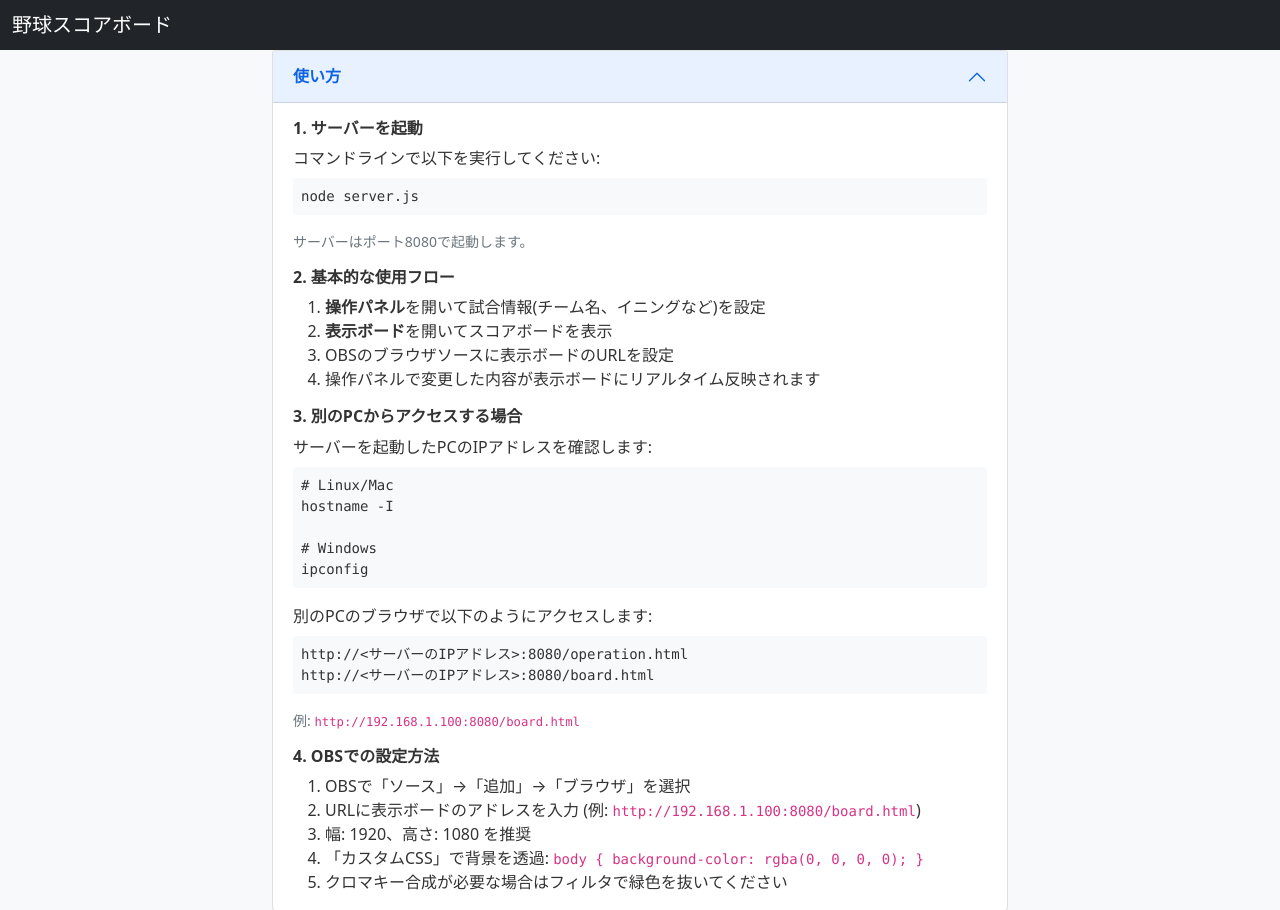
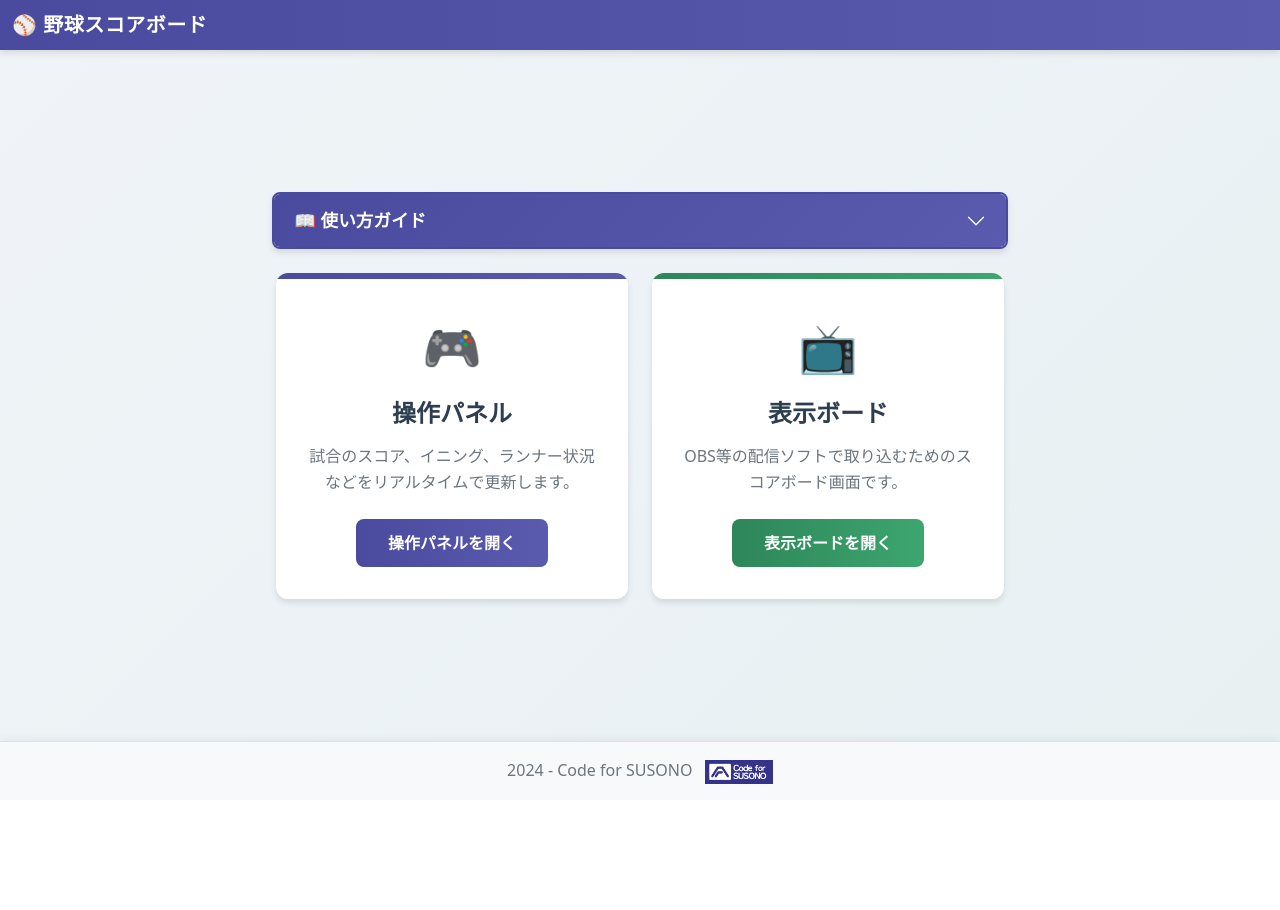
Before and after one commit to CodeforSusono/baseball_broadcast_board, a website: page index.html in a window 1280 px wide. Shown: the top 910 px of the page. After the commit the page ends 800 px from the top, so only its background shows below. Drawn offline with Linux system fonts and the light colour scheme.

Commit message:
Revised index.html page

```diff
--- a/index.html
+++ b/index.html
@@ -8,27 +8,228 @@
   <link rel="stylesheet" href="css/bootstrap.min.css" />
   <link rel="stylesheet" href="css/main.css" />
   <style>
+    /* CSS Variables for Color Scheme */
+    :root {
+      --primary-color: #4a4a9f;      /* Code for SUSONO Purple */
+      --secondary-color: #2d8659;     /* Baseball Field Green */
+      --accent-color: #ff6b35;        /* Accent Orange */
+      --light-bg: #f0f4f8;            /* Light Background */
+      --card-shadow: 0 4px 6px rgba(0, 0, 0, 0.1);
+      --card-shadow-hover: 0 12px 24px rgba(0, 0, 0, 0.15);
+    }
+
     html, body {
       height: 100%;
     }
+
     body {
       display: flex;
       flex-direction: column;
-      background-color: #f8f9fa; /* ページ全体に薄いグレーの背景色を設定 */
+      background: linear-gradient(135deg, #f0f4f8 0%, #e8f0f2 100%);
+      animation: fadeIn 0.6s ease-in;
     }
+
+    @keyframes fadeIn {
+      from {
+        opacity: 0;
+        transform: translateY(20px);
+      }
+      to {
+        opacity: 1;
+        transform: translateY(0);
+      }
+    }
+
+    /* Navigation Bar */
+    .navbar {
+      background: linear-gradient(90deg, var(--primary-color) 0%, #5a5aaf 100%) !important;
+      box-shadow: 0 2px 8px rgba(0, 0, 0, 0.15);
+    }
+
+    .navbar-brand {
+      font-weight: 600;
+      letter-spacing: 0.5px;
+    }
+
+    /* Main Content */
     .main-content {
       flex: 1;
       display: flex;
       align-items: center;
       justify-content: center;
+      padding: 2rem 0;
     }
+
+    /* Accordion Styling */
+    .accordion-button {
+      background: linear-gradient(135deg, var(--primary-color) 0%, #5a5aaf 100%);
+      color: white;
+      font-weight: 600;
+      font-size: 1.1rem;
+      border: none;
+    }
+
+    .accordion-button:not(.collapsed) {
+      background: linear-gradient(135deg, var(--primary-color) 0%, #5a5aaf 100%);
+      color: white;
+      box-shadow: none;
+    }
+
+    .accordion-button:focus {
+      box-shadow: 0 0 0 0.25rem rgba(74, 74, 159, 0.25);
+      border-color: var(--primary-color);
+    }
+
+    .accordion-button::after {
+      filter: brightness(0) invert(1);
+    }
+
+    .accordion-item {
+      border: 2px solid var(--primary-color);
+      border-radius: 8px !important;
+      overflow: hidden;
+      box-shadow: var(--card-shadow);
+    }
+
+    .accordion-body {
+      background-color: #ffffff;
+      padding: 2rem;
+    }
+
+    .accordion-body h6 {
+      color: var(--primary-color);
+      margin-top: 1.5rem;
+    }
+
+    .accordion-body h6:first-child {
+      margin-top: 0;
+    }
+
+    .accordion-body pre {
+      background-color: #f8f9fa;
+      border-left: 4px solid var(--primary-color);
+      padding: 1rem;
+      border-radius: 4px;
+      font-family: 'Courier New', monospace;
+      font-size: 0.9rem;
+    }
+
+    .accordion-body code {
+      background-color: #e9ecef;
+      padding: 0.2rem 0.4rem;
+      border-radius: 3px;
+      font-family: 'Courier New', monospace;
+      color: #d63384;
+    }
+
+    .accordion-body pre code {
+      background-color: transparent;
+      padding: 0;
+      color: #212529;
+    }
+
+    /* Card Styling */
     .card {
-      width: 18rem;
-      border-width: 2px; /* 枠線を太くする */
+      width: 22rem;
+      border: none;
+      border-radius: 12px;
+      box-shadow: var(--card-shadow);
+      transition: all 0.3s ease;
+      overflow: hidden;
+      background: white;
     }
+
+    .card:hover {
+      transform: translateY(-8px);
+      box-shadow: var(--card-shadow-hover);
+    }
+
+    .card::before {
+      content: '';
+      display: block;
+      height: 6px;
+      width: 100%;
+    }
+
+    .card.card-primary::before {
+      background: linear-gradient(90deg, var(--primary-color) 0%, #5a5aaf 100%);
+    }
+
+    .card.card-secondary::before {
+      background: linear-gradient(90deg, var(--secondary-color) 0%, #3da66f 100%);
+    }
+
+    .card-body {
+      padding: 2rem;
+    }
+
+    .card-title {
+      font-size: 1.5rem;
+      font-weight: 700;
+      margin-bottom: 1rem;
+      color: #2c3e50;
+    }
+
+    .card-text {
+      color: #6c757d;
+      margin-bottom: 1.5rem;
+      line-height: 1.6;
+    }
+
+    .card-icon {
+      font-size: 3rem;
+      margin-bottom: 1rem;
+      display: block;
+    }
+
+    /* Button Styling */
+    .btn-primary {
+      background: linear-gradient(90deg, var(--primary-color) 0%, #5a5aaf 100%);
+      border: none;
+      padding: 0.75rem 2rem;
+      font-weight: 600;
+      border-radius: 8px;
+      transition: all 0.3s ease;
+    }
+
+    .btn-primary:hover {
+      background: linear-gradient(90deg, #3a3a8f 0%, #4a4a9f 100%);
+      transform: scale(1.05);
+    }
+
+    .btn-secondary {
+      background: linear-gradient(90deg, var(--secondary-color) 0%, #3da66f 100%);
+      border: none;
+      padding: 0.75rem 2rem;
+      font-weight: 600;
+      border-radius: 8px;
+      transition: all 0.3s ease;
+    }
+
+    .btn-secondary:hover {
+      background: linear-gradient(90deg, #1d7649 0%, #2d8659 100%);
+      transform: scale(1.05);
+    }
+
+    /* Footer */
     .footer {
-      padding: 1rem 0;
+      padding: 1.5rem 0;
       text-align: center;
+      background-color: #ffffff;
+      border-top: 1px solid #dee2e6;
+      box-shadow: 0 -2px 8px rgba(0, 0, 0, 0.05);
+    }
+
+    /* Responsive */
+    @media (max-width: 768px) {
+      .card {
+        width: 100%;
+        max-width: 22rem;
+      }
+
+      .accordion-body {
+        padding: 1.5rem;
+      }
     }
   </style>
 </head>
@@ -37,7 +238,7 @@
   <!-- ナビゲーションバー -->
   <nav class="navbar navbar-dark bg-dark">
     <div class="container-fluid">
-      <span class="navbar-brand mb-0 h1">野球スコアボード</span>
+      <span class="navbar-brand mb-0 h1">⚾ 野球スコアボード</span>
     </div>
   </nav>
 
@@ -50,11 +251,11 @@
           <div class="accordion" id="usageAccordion">
             <div class="accordion-item">
               <h2 class="accordion-header" id="headingUsage">
-                <button class="accordion-button" type="button" data-bs-toggle="collapse" data-bs-target="#collapseUsage" aria-expanded="true" aria-controls="collapseUsage">
-                  <strong>使い方</strong>
+                <button class="accordion-button collapsed" type="button" data-bs-toggle="collapse" data-bs-target="#collapseUsage" aria-expanded="false" aria-controls="collapseUsage">
+                  <strong>📖 使い方ガイド</strong>
                 </button>
               </h2>
-              <div id="collapseUsage" class="accordion-collapse collapse show" aria-labelledby="headingUsage" data-bs-parent="#usageAccordion">
+              <div id="collapseUsage" class="accordion-collapse collapse" aria-labelledby="headingUsage" data-bs-parent="#usageAccordion">
                 <div class="accordion-body">
 
                   <!-- サーバー起動 -->
@@ -106,8 +307,9 @@ http://&lt;サーバーのIPアドレス&gt;:8080/board.html</code></pre>
       <div class="row justify-content-center g-4">
         <!-- 操作パネルカード -->
         <div class="col-auto">
-          <div class="card text-center">
+          <div class="card card-primary text-center">
             <div class="card-body">
+              <span class="card-icon">🎮</span>
               <h5 class="card-title">操作パネル</h5>
               <p class="card-text">試合のスコア、イニング、ランナー状況などをリアルタイムで更新します。</p>
               <a href="/operation.html" class="btn btn-primary" target="_blank" rel="noopener noreferrer">操作パネルを開く</a>
@@ -116,8 +318,9 @@ http://&lt;サーバーのIPアドレス&gt;:8080/board.html</code></pre>
         </div>
         <!-- 表示ボードカード -->
         <div class="col-auto">
-          <div class="card text-center">
+          <div class="card card-secondary text-center">
             <div class="card-body">
+              <span class="card-icon">📺</span>
               <h5 class="card-title">表示ボード</h5>
               <p class="card-text">OBS等の配信ソフトで取り込むためのスコアボード画面です。</p>
               <a href="/board.html" class="btn btn-secondary" target="_blank" rel="noopener noreferrer">表示ボードを開く</a>
```
